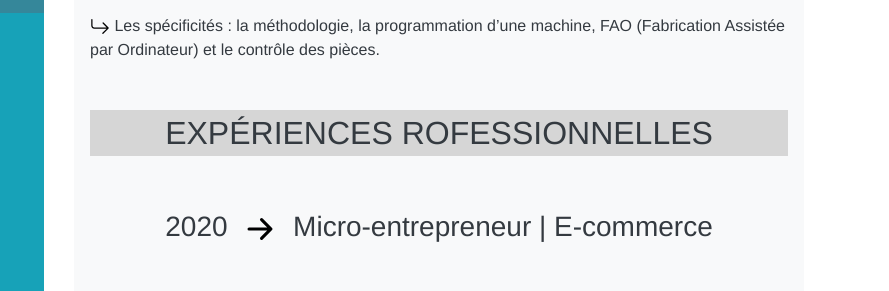
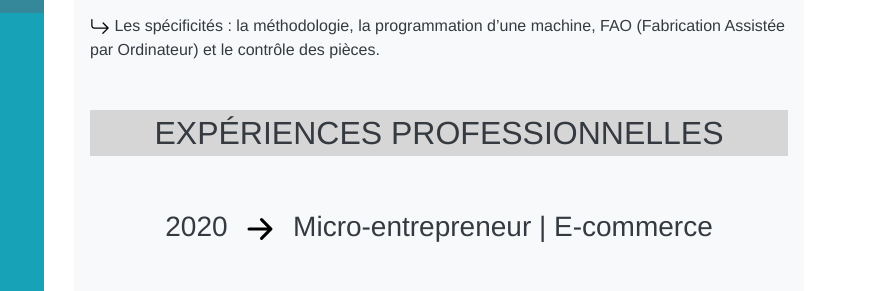
Before and after one commit to gael813/CV, a plain HTML site: page index.html in a window 1280 px wide. Shown: the part 422-713 px from the top of the page, 391-1280 px from the left. Drawn offline with Linux system fonts and the light colour scheme.

Commit message:
File modification

```diff
--- a/index.html
+++ b/index.html
@@ -58,6 +58,7 @@
                                 LinkedIn/Gaël-Leulier</a>
                             </li>
 
+                                <!-- Adress -->
                             <li>
                                 <a href="https://www.google.fr/maps/place/31150+Lespinasse/@43.7174417,1.3645709,14z/data=!3m1!4b1!4m5!3m4!1s0x12aea61236efa8db:0x406f69c2f412080!8m2!3d43.711251!4d1.391663"
                                 target="_blank"
@@ -67,12 +68,14 @@
                                 Lespinasse</a>
                             </li>
 
+                                <!-- Transport -->
                             <li>
                                 <p class="mx-2 my-3">
                                     <img src="Ressources/directions_car-24px.svg" alt="">Permis B</p>
                             </li>
                         </ul>
 
+                          <!-- My skills -->
                         <h3 class="mt-5 text-center">Mes Compétences Professionnelles :</h3>
                         <ul class="my-5 list-unstyled text-center">
                             <li>HTML/CSS</li>
@@ -81,6 +84,7 @@
                             <li>GitHub</li>
                         </ul>
 
+                            <!-- My quality -->
                         <h3 class="text-center">Mes Qualités Personnelles :</h3>
                         <ul class="my-5 list-unstyled text-center">
                             <li>La Persévérance</li>
@@ -120,7 +124,7 @@
                         Ordinateur) et le contrôle des pièces.</p>
 
                         <!-- Professional experience -->
-                        <h2 class="text-center mt-5 mb-3 bg-lightgray p-1">EXPÉRIENCES ROFESSIONNELLES</h2>
+                        <h2 class="text-center mt-5 mb-3 bg-lightgray p-1">EXPÉRIENCES PROFESSIONNELLES</h2>
                         <h3 class="text-center my-5">2020
                             <img src="Ressources/arrow-right-short.svg"
                             alt="Fléche droite">
```
